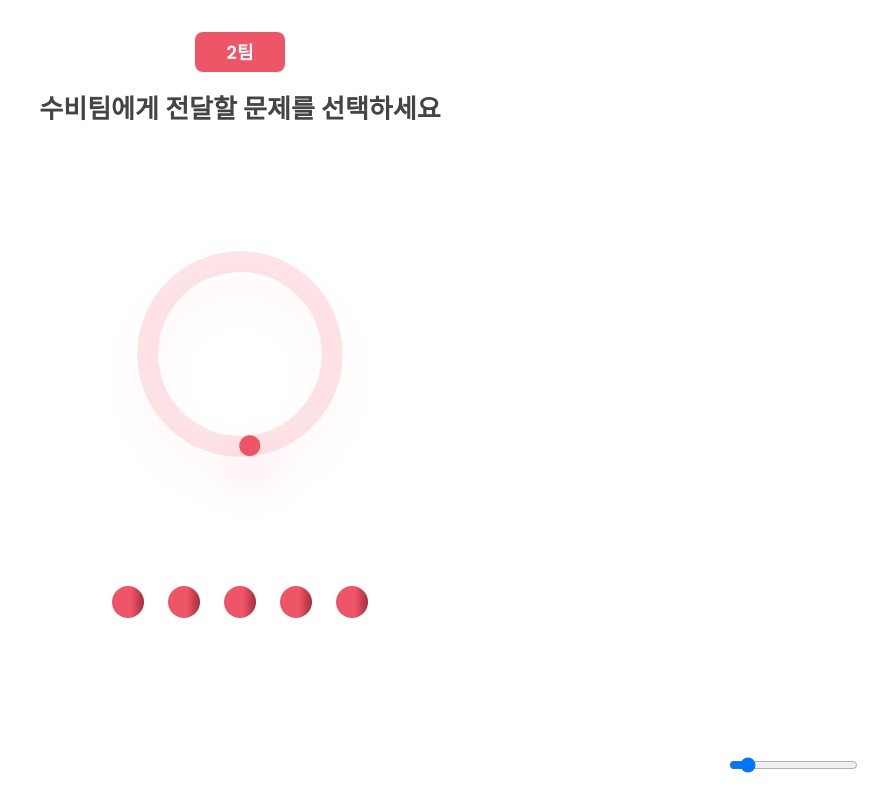
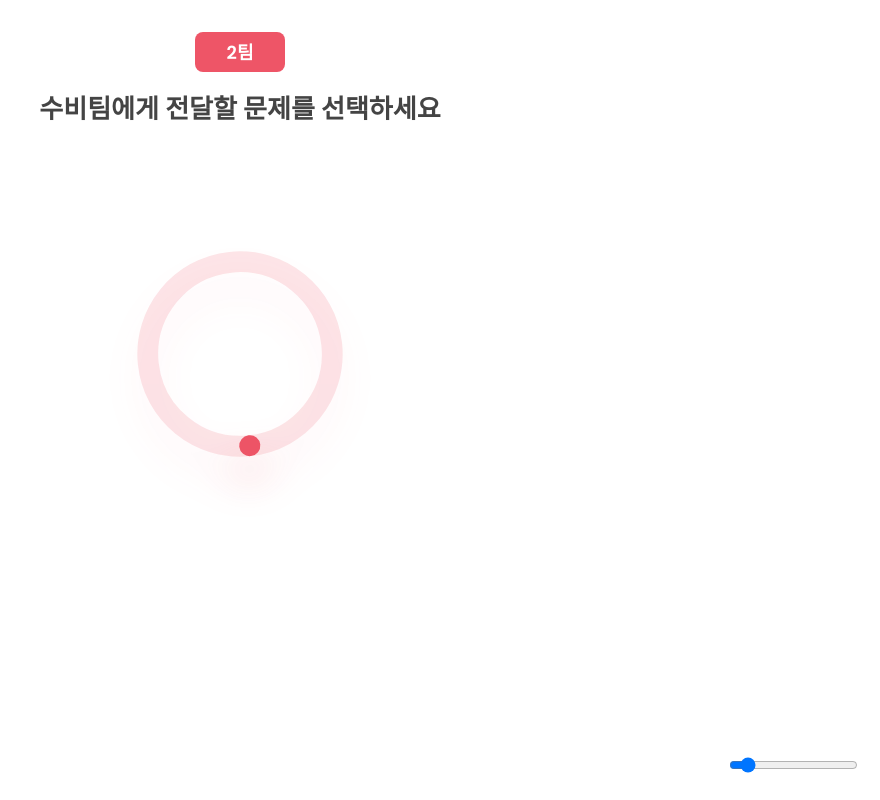
Before and after one commit to Jungle-CQuiS/Frontend, a React (Create React App) app: page /multi/defend in a window 1280 px wide. Shown: the whole page, without its empty margins (400-1280 px from the left). Built offline with nearby package versions, Linux system fonts and the light colour scheme; sample sign-in values are in the browser's storage.

Commit message:
Fix: 팀원 수대로 팀원 태그 뱃지 렌더링 되도록 수정

```diff
--- a/src/modules/quiz/components/multi/UserTags/UserTags.tsx
+++ b/src/modules/quiz/components/multi/UserTags/UserTags.tsx
@@ -10,12 +10,14 @@ export const UserTagsComponent = ({ teamId }: TeamUserTagProps) => {
 
     return (
         <UserTagsContainer>
-            {teamUsers.map((user, index) => (
-                <UserTag key={index} teamId={teamId}>
-                    {user?.isLeader === 'leader' && <UserTagImg src="/icons/medal.svg" />}
-                    {user?.username}
-                </UserTag>
-            ))}
+            {teamUsers
+                .filter(user => user !== null) // null인 user 필터링
+                .map((user, index) => (
+                    <UserTag key={index} teamId={teamId}>
+                        {user?.isLeader === 'leader' && <UserTagImg src="/icons/medal.svg" />}
+                        {user.username}  {/* null 체크 불필요 */}
+                    </UserTag>
+                ))}
         </UserTagsContainer>
     );
 };
--- a/src/pages/multi/game/quizGame.tsx
+++ b/src/pages/multi/game/quizGame.tsx
@@ -309,8 +309,6 @@ export default function QuizGamePage() {
                             </TeamHeaderContainer>
                             <WaitingScreen teamId={teamId} />
                             <p></p>
-                            <UserTagsComponent teamId={teamId == 1 ? 2 : 1} />{/*다른 팀의 팀 뱃지*/}
-                            <p></p>
                             <UserTagsComponent teamId={teamId} /> {/*본인 팀의 팀 뱃지*/}
                         </Background>
                     ) : (
```
